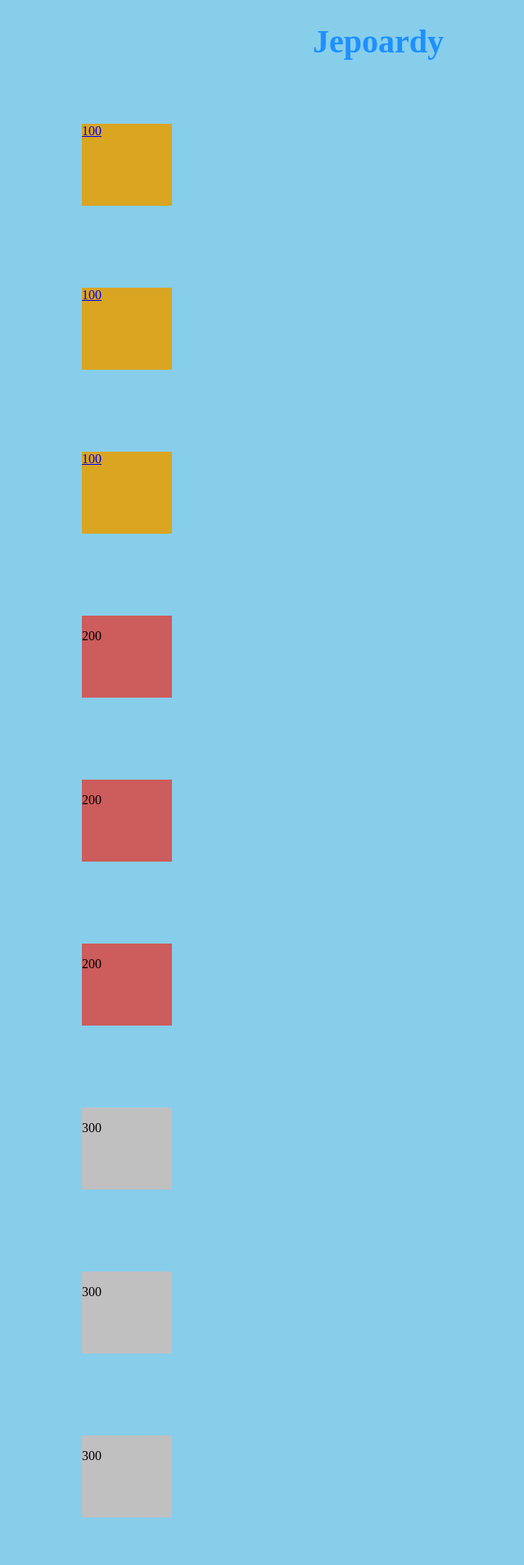
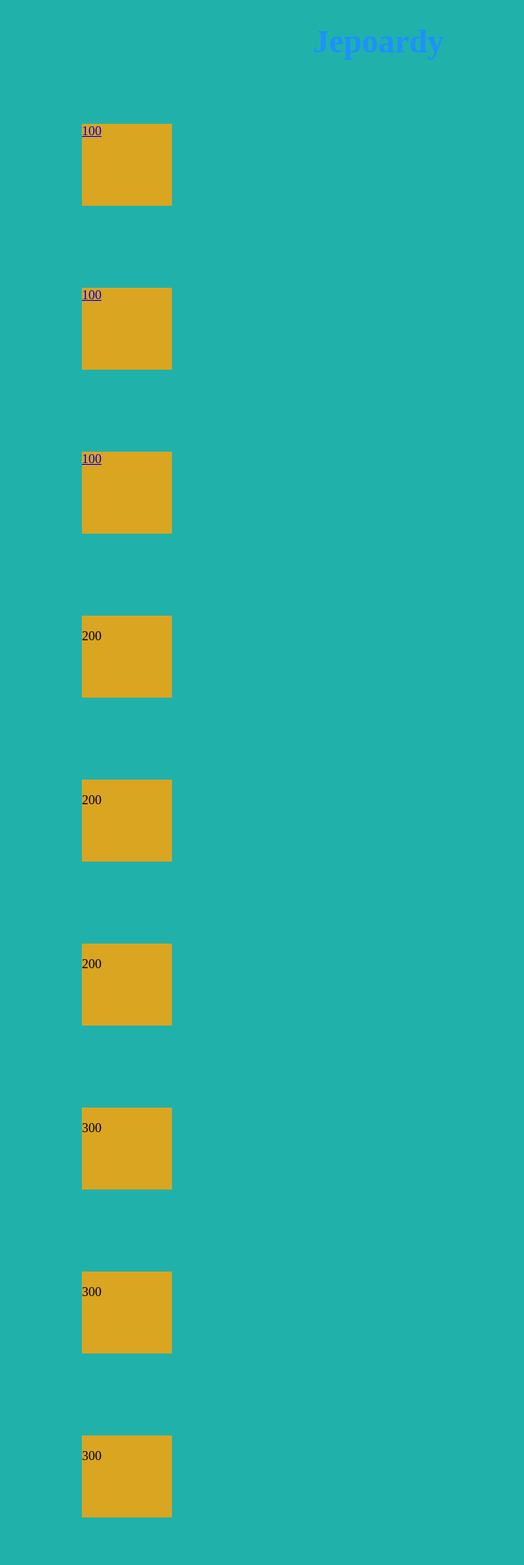
Before and after one commit to fengcheng0126/Jeapordy-for-school, a PHP site: page /Main-page.html in a window 1280 px wide. Shown: the whole page at 82% size, without its empty margins (178-818 px from the left). Run offline with PHP 8.4, Linux system fonts and the light colour scheme.

Commit message:
laiuegfliauowgerbf

```diff
--- a/Questions/100s/C100.js
+++ b/Questions/100s/C100.js
@@ -1,13 +1,13 @@
 "use strict";
 
-function answer1() {
+function answer1C100() {
     document.getElementById("question").innerHTML="Wrong. The right answer is 7:43";
 }
 
-function answer2() {
+function answer2C100() {
     document.getElementById("question").innerHTML="Ding ding ding!!!";
 }
 
-function answer3() {
+function answer3C100() {
     document.getElementById("question").innerHTML="Wrong. The right answer is 7:43";
 }
--- a/main.css
+++ b/main.css
@@ -1,12 +1,12 @@
 h1 {
-    font-weight: 600;
+    font-weight: 650;
     color: dodgerblue;
     text-align: center;
     font-size: 40px;
 }
 
 body {
-    background-color: skyblue ;
+    background-color: lightseagreen ;
 }
 
 .r1 {
@@ -16,13 +16,13 @@ body {
 }
 
 .r2 {
-    background-color: indianred ;
+    background-color: goldenrod ;
     height: 100px;
     width: 110px;
 }
 
 .r3 {
-    background-color: silver;
+    background-color: goldenrod;
     height: 100px;
     width: 110px;
 }
@@ -32,6 +32,6 @@ div {
     margin: 50px 270px 50px 270px;
 }
 
-.L100questions {
+.jQuestions {
     font-size: 35px;
 }
```
Also changed, not shown: Questions/100s/C100.html (+6 -3 lines), Questions/100s/L100.html (+6 -4 lines).
